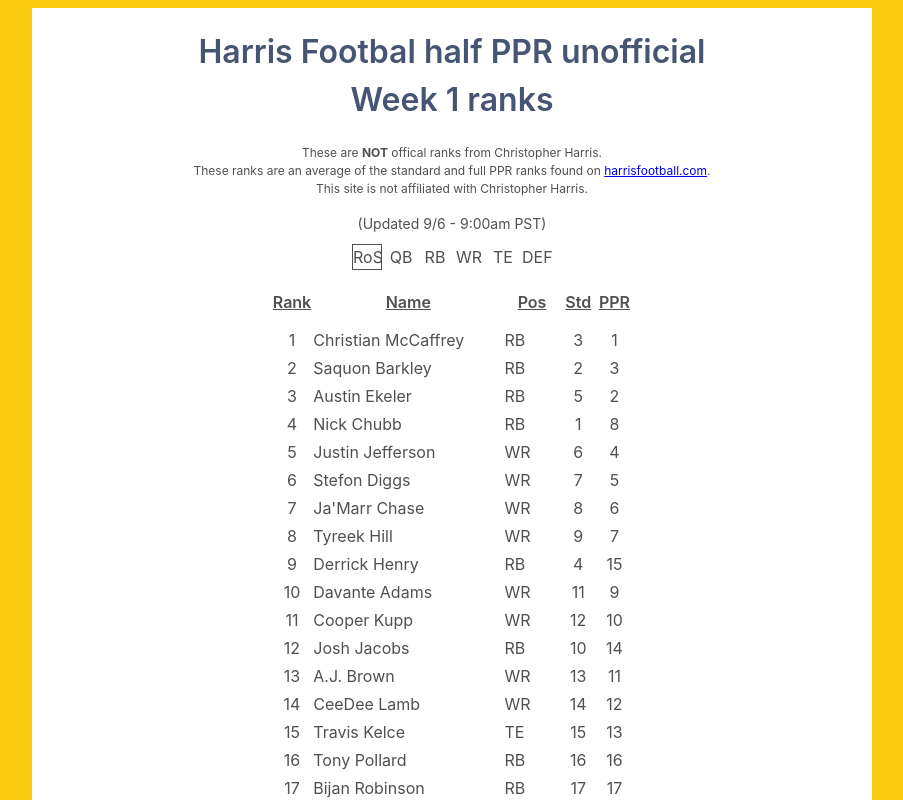
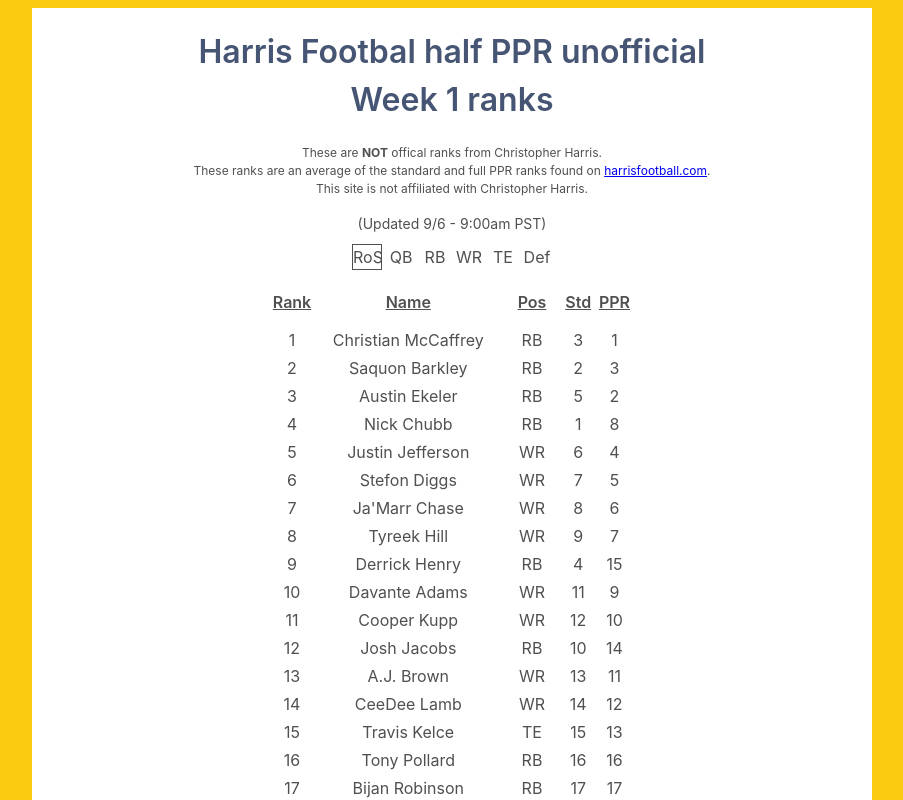
Before and after one commit to travman89/HarrisHalfPPR, a React (Vite) app: page / in a window 1280 px wide. Shown: the top 800 px of the page, without its empty margins (188-1091 px from the left). Built offline with nearby package versions, Linux system fonts and the light colour scheme.

Commit message:
adjust rank styling

```diff
--- a/src/Home/components.tsx
+++ b/src/Home/components.tsx
@@ -63,7 +63,7 @@ const Rank = styled.div`
 `;
 const Name = styled.div`
   width: 190px;
-  text-align: left;
+  text-align: center;
   overflow: hidden;
   text-wrap: nowrap;
 `;
--- a/src/Home/index.tsx
+++ b/src/Home/index.tsx
@@ -216,7 +216,7 @@ const Home = () => {
           style={{ border: getUnderline("DEF") ? "1px solid" : "none" }}
           onClick={() => positionPress("DEF")}
         >
-          DEF
+          Def
         </PositionButton>
       </PositionRow>
       <RankRow style={{ marginBottom: "10px" }}>
@@ -252,7 +252,7 @@ const Home = () => {
         <RankRow key={`player-rank-${i}`}>
           <Rank>{i + 1}</Rank>
           <Name>{player.name}</Name>
-          <Position style={{ width: "55px", textAlign: "left" }}>
+          <Position style={{ width: "55px" }}>
             {getFirstColumnDynamicData(player)}
           </Position>
           <StandardRank>{getSecondColumnDynamicData(player)}</StandardRank>
```
